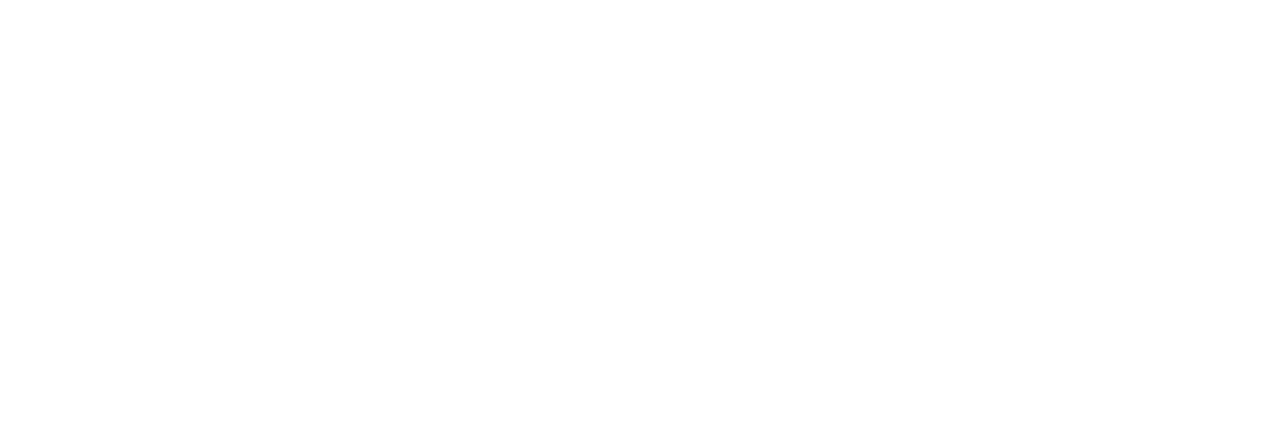
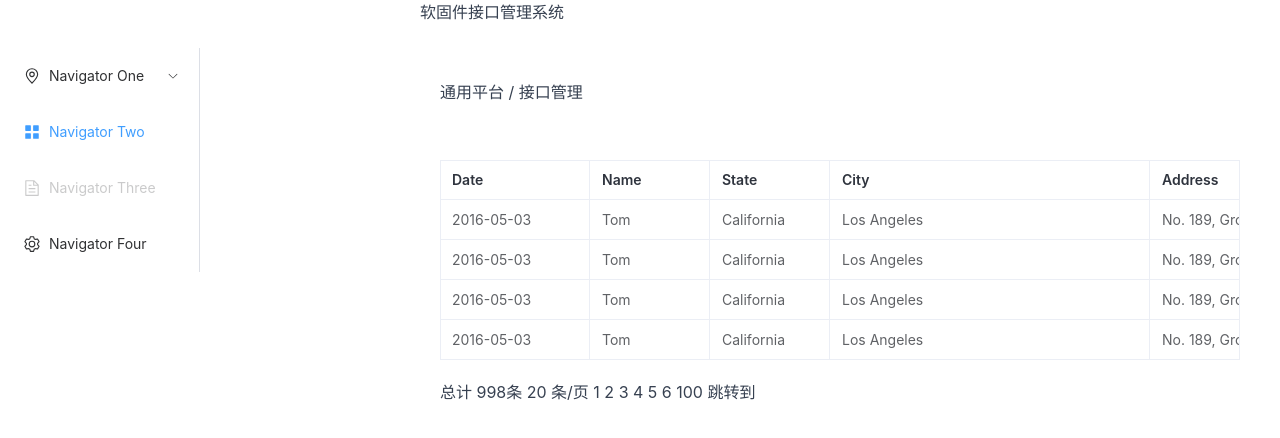
Before and after one commit to linda19504/Admin, a Vue app: page /MainPage in a window 1280 px wide. Before the commit this address had no page. Shown: the top 438 px of the page. Built offline with nearby package versions, Linux system fonts and the light colour scheme.

Commit message:
add new MainPage

```diff
--- a/package.json
+++ b/package.json
@@ -13,6 +13,7 @@
     "format": "prettier --write src/"
   },
   "dependencies": {
+
     "@element-plus/icons-vue": "^2.3.1",
     "axios": "^1.7.2",
     "bulma": "^1.0.2",
--- a/src/router/index.js
+++ b/src/router/index.js
@@ -4,11 +4,6 @@
 const router = createRouter({
   history: createWebHistory(import.meta.env.BASE_URL),
   routes: [
-    {
-      path: '/about',
-      name: 'about',
-      component: () => import('@/views/PageHeader.vue')
-    },
     {
       path: '/LoginPage',
       name: 'LoginPage',
@@ -19,6 +14,11 @@
       name: 'PageList',
       component: () => import('@/views/PageList.vue')
     },
+    {
+      path:'/MainPage',
+      name:'MainPage',
+      component: () => import('@/views/MainPage.vue')
+    },
   ]
 })
 
--- a/src/stores/close.js
+++ /dev/null
@@ -1,10 +0,0 @@
-import { defineStore } from 'pinia';
-
-export const useCloseStore = defineStore('close', {
-  state: () => ({ close: false }),
-  actions: {
-    closeClick() {
-      this.close = true;
-    },
-  },
-});
--- /dev/null
+++ b/src/views/MainPage.vue
@@ -0,0 +1,147 @@
+<template>
+    <template>
+        <el-menu :default-active="activeIndex" class="el-menu-demo" mode="horizontal" :ellipsis="false"
+            @select="handleSelect">
+            <el-menu-item index="0">
+                <img style="width: 100px" src="../assets/logo.svg" alt="Element logo" />
+            </el-menu-item>
+            <div class="flex-grow" />
+            <el-menu-item index="1">Processing Center</el-menu-item>
+            <el-sub-menu index="2">
+                <template #title>Workspace</template>
+                <el-menu-item index="2-1">item one</el-menu-item>
+                <el-menu-item index="2-2">item two</el-menu-item>
+                <el-menu-item index="2-3">item three</el-menu-item>
+            </el-sub-menu>
+        </el-menu>
+    </template>
+    <div class="common-layout">
+        <el-container>
+            <el-aside width="400px">
+                <div>
+                    <el-row class="tac">
+                        <el-col :span="12">
+                            <h5 class="mb-6"></h5>
+                            <el-menu default-active="2" class="el-menu-vertical-demo" @open="handleOpen"
+                                @close="handleClose">
+                                <el-sub-menu index="1">
+                                    <template #title>
+                                        <el-icon>
+                                            <location />
+                                        </el-icon>
+                                        <span>Navigator One</span>
+                                    </template>
+                                    <el-menu-item-group title="Group One">
+                                        <el-menu-item index="1-1">item one</el-menu-item>
+                                        <el-menu-item index="1-2">item two</el-menu-item>
+                                    </el-menu-item-group>
+                                    <el-menu-item-group title="Group Two">
+                                        <el-menu-item index="1-3">item three</el-menu-item>
+                                    </el-menu-item-group>
+                                </el-sub-menu>
+                                <el-menu-item index="2">
+                                    <el-icon><icon-menu /></el-icon>
+                                    <span>Navigator Two</span>
+                                </el-menu-item>
+                                <el-menu-item index="3" disabled>
+                                    <el-icon>
+                                        <document />
+                                    </el-icon>
+                                    <span>Navigator Three</span>
+                                </el-menu-item>
+                                <el-menu-item index="4">
+                                    <el-icon>
+                                        <setting />
+                                    </el-icon>
+                                    <span>Navigator Four</span>
+                                </el-menu-item>
+                            </el-menu>
+                        </el-col>
+                    </el-row>
+                </div>
+            </el-aside>
+            <el-container>
+                <el-header>软固件接口管理系统</el-header>
+                <el-main>
+                    <div class="common-layout">
+                        <el-container>
+                            <el-header>通用平台 / 接口管理</el-header>
+                            <el-main>
+                                <div class="table_container">
+                                    <el-table :data="tableData" border>
+                                        <el-table-column fixed prop="date" label="Date" width="150" />
+                                        <el-table-column prop="name" label="Name" width="120" />
+                                        <el-table-column prop="state" label="State" width="120" />
+                                        <el-table-column prop="city" label="City" width="320" />
+                                        <el-table-column prop="address" label="Address" width="600" />
+                                        <el-table-column prop="zip" label="Zip" width="600" />
+                                    </el-table>
+                                </div>
+                            </el-main>
+                            <el-footer>总计 998条 20 条/页 1 2 3 4 5 6 100 跳转到 </el-footer>
+                        </el-container>
+                    </div>
+                </el-main>
+            </el-container>
+        </el-container>
+    </div>
+</template>
+<script setup>
+import { ref } from "vue";
+import {
+    Document,
+    Menu as IconMenu,
+    Location,
+    Setting,
+} from '@element-plus/icons-vue';
+const activeIndex = ref('1')
+const handleOpen = (key, keyPath) => {
+    console.log(key, keyPath)
+}
+const handleClose = (key, keyPath) => {
+    console.log(key, keyPath)
+}
+const handleSelect = (key, keyPath) => {
+    console.log(key, keyPath)
+}
+const tableData = [
+    {
+        date: '2016-05-03',
+        name: 'Tom',
+        state: 'California',
+        city: 'Los Angeles',
+        address: 'No. 189, Grove St, Los Angeles',
+        zip: 'CA 90036',
+    },
+    {
+        date: '2016-05-03',
+        name: 'Tom',
+        state: 'California',
+        city: 'Los Angeles',
+        address: 'No. 189, Grove St, Los Angeles',
+        zip: 'CA 90036',
+    },
+    {
+        date: '2016-05-03',
+        name: 'Tom',
+        state: 'California',
+        city: 'Los Angeles',
+        address: 'No. 189, Grove St, Los Angeles',
+        zip: 'CA 90036',
+    },
+    {
+        date: '2016-05-03',
+        name: 'Tom',
+        state: 'California',
+        city: 'Los Angeles',
+        address: 'No. 189, Grove St, Los Angeles',
+        zip: 'CA 90036',
+    },
+
+];
+</script>
+<style>
+.flex-grow {
+    flex-grow: 1;
+}
+</style>
--- a/src/views/PageList.vue
+++ b/src/views/PageList.vue
@@ -60,6 +60,7 @@
     </Modal>
     <!-- </TheTooltip> -->
 </template>
+
 <script setup>
 import { useI18n } from 'vue-i18n';
 import { Delete, Edit, Search, Upload, Plus } from '@element-plus/icons-vue';
@@ -70,7 +71,6 @@
 import { ref } from 'vue';
 import { useDrawerStore } from '@/stores/drawer';
 import { usePopupStore } from '@/stores/popup';
-import { useCloseStore } from '@/stores/close';
 
 import axios from 'axios';
 const { t } = useI18n();
```
Also changed, not shown: src/components/TheLayout.vue (deleted, +0 -41 lines), src/views/FormDialog.vue (deleted, +0 -50 lines), src/views/PageHeader.vue (added).
